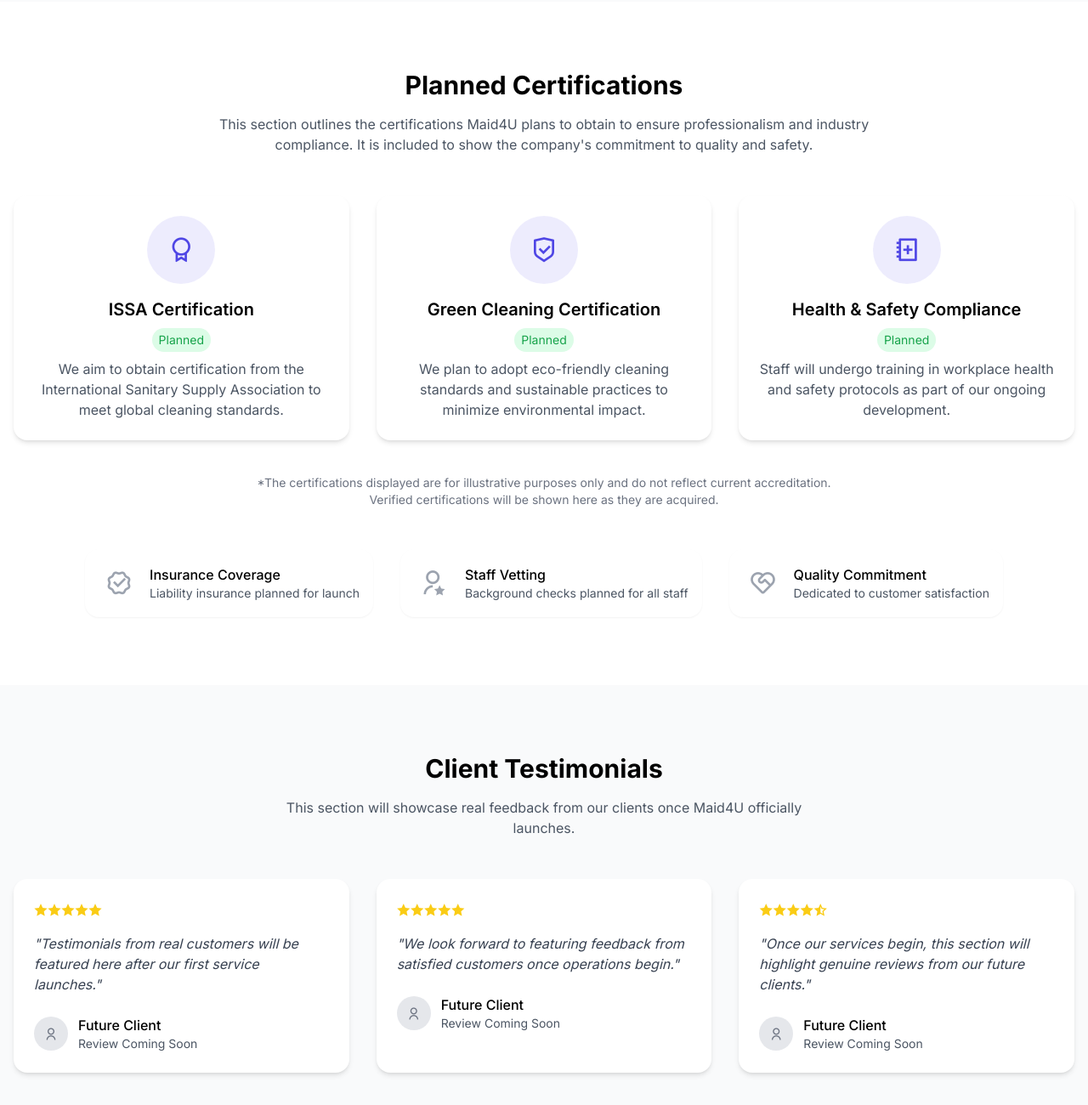
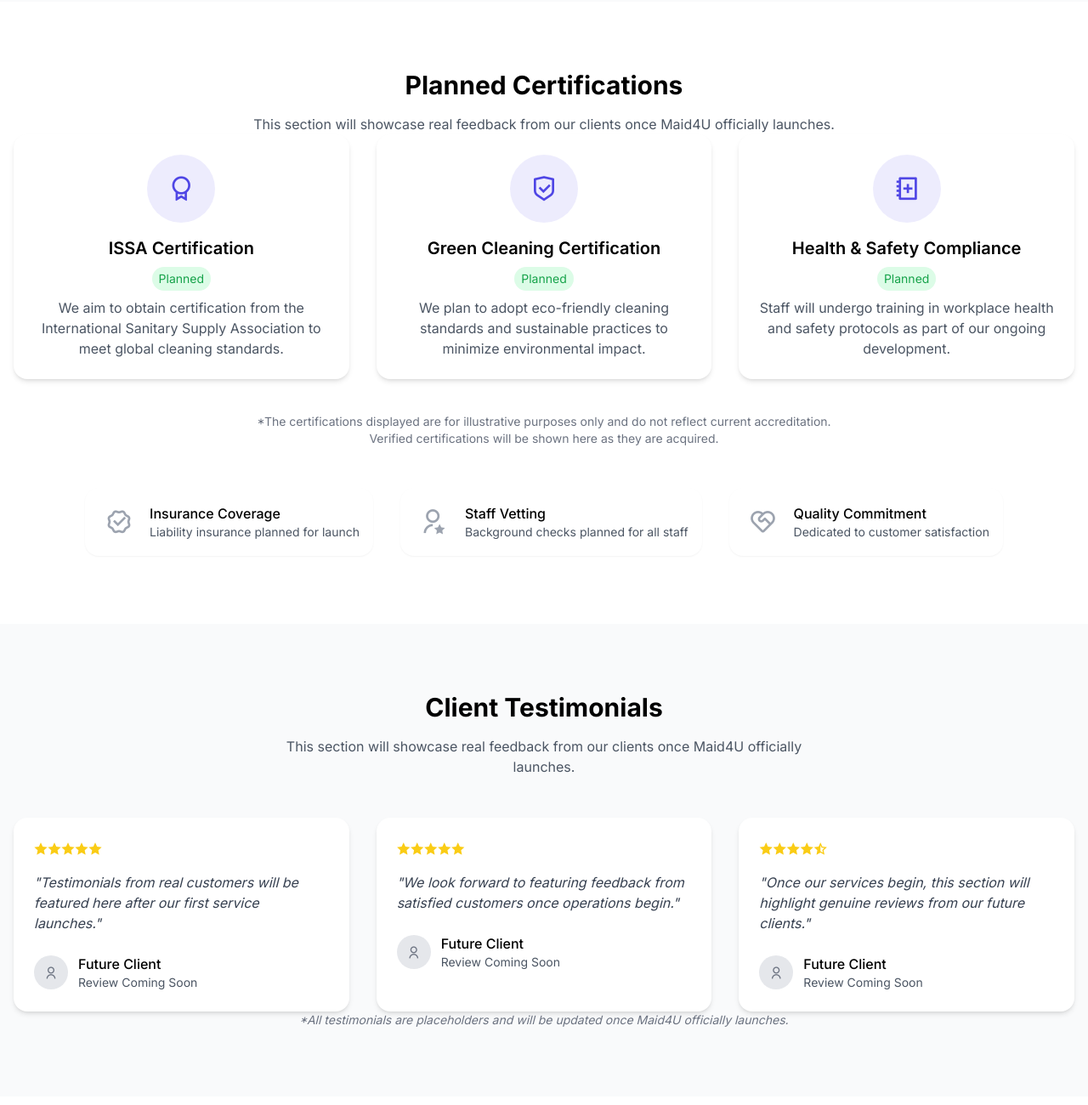
Before and after one commit to yongxuan1101/Maid4U, a plain HTML site: page index.html in a window 1280 px wide. Shown: the part 3940-5240 px from the top of the page at 85% size. Drawn offline with nearby package versions, Linux system fonts and the light colour scheme.

Commit message:
Update index.html

```diff
--- a/index.html
+++ b/index.html
@@ -588,9 +588,9 @@
 <section id="certificates" class="py-20">
   <div class="container mx-auto px-4">
     <h2 class="text-3xl font-bold text-center mb-4">Planned Certifications</h2>
-    <p class="text-center text-gray-600 mb-12 max-w-3xl mx-auto">
-      This section outlines the certifications Maid4U plans to obtain to ensure professionalism and industry compliance. It is included to show the company's commitment to quality and safety.
-    </p>
+  <p class="text-center text-gray-600 whitespace-nowrap overflow-auto">
+  This section will showcase real feedback from our clients once Maid4U officially launches.
+</p>
 
     <div class="grid grid-cols-1 md:grid-cols-3 gap-8">
       <div class="bg-white rounded-lg shadow-md p-6 flex flex-col items-center text-center">
@@ -748,9 +748,9 @@
       </div>
     </div>
 
-    <p class="text-center text-sm text-gray-400 mt-12 italic">
-      *All testimonials are placeholders and will be updated once Maid4U officially launches.
-    </p>
+    <p class="text-center text-sm italic text-gray-500 whitespace-nowrap overflow-auto">
+  *All testimonials are placeholders and will be updated once Maid4U officially launches.
+</p>
   </div>
 </section>
 <!-- Contact Us Section -->
@@ -947,7 +947,7 @@
 <div class="grid grid-cols-1 md:grid-cols-4 gap-8 mb-12">
 <div>
 <h3 class="text-xl font-['Pacifico'] mb-4">Maid4U</h3>
-<p class="text-gray-400 mb-6">Professional cleaning services tailored to your needs. Making your home spotless since 2015.</p>
+<p class="text-gray-400 mb-6">Professional cleaning services tailored to your needs. Making your home spotless with care and precision.</p>
 <div class="flex space-x-4">
 <a href="#" class="text-gray-400 hover:text-white transition-colors">
 <i class="ri-facebook-fill"></i>
```
